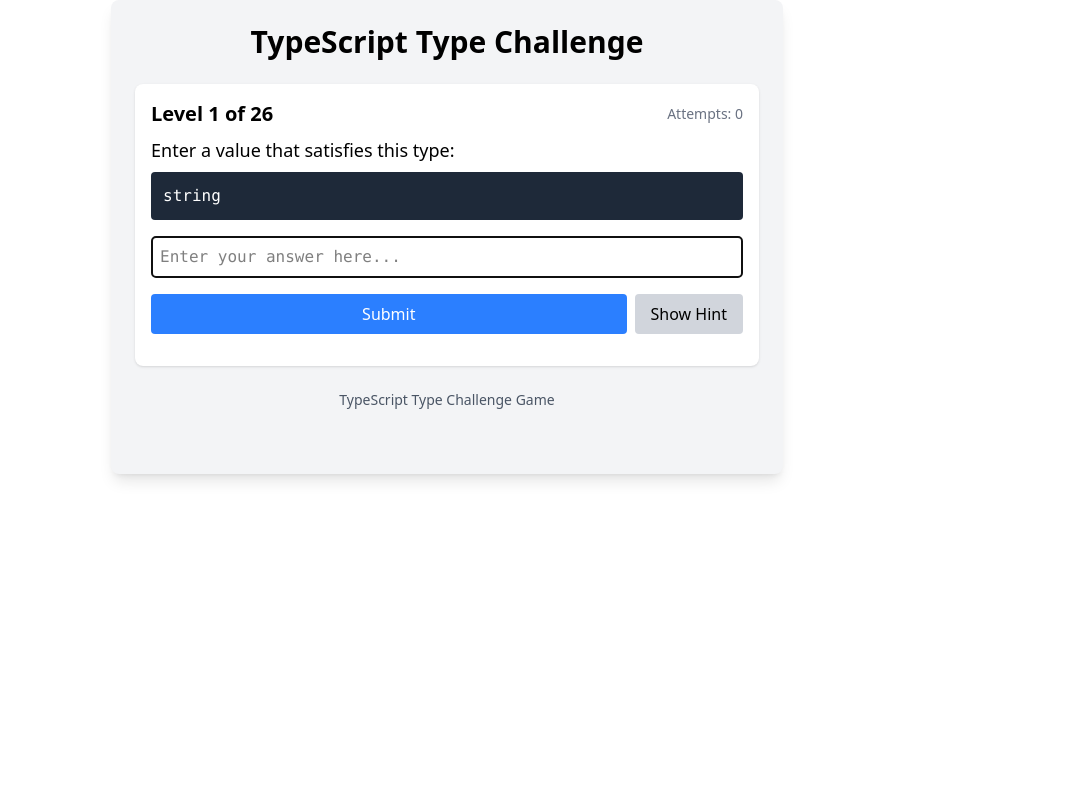
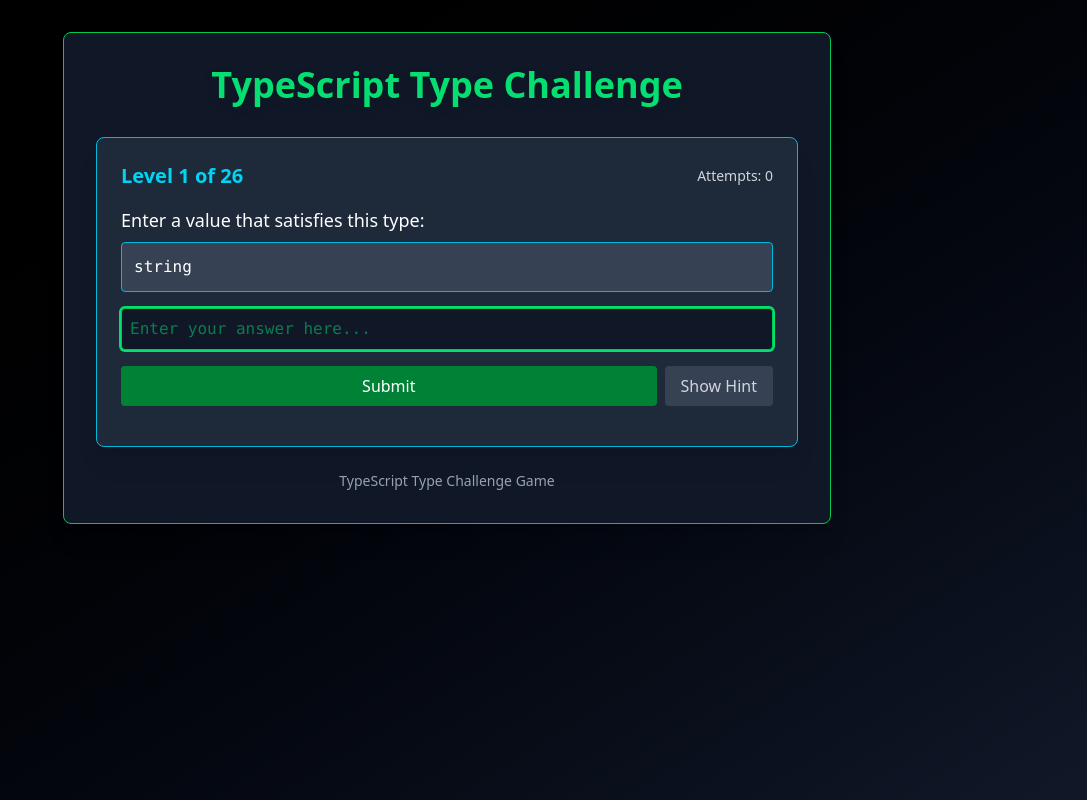
Before and after one commit to HenriqueMartinsBotelho/typescript-game, a React app: page / in a window 1280 px wide. Shown: the whole page, without its empty margins (193-1280 px from the left). Built offline with nearby package versions, Linux system fonts and the light colour scheme; the HTML template or start-up script is replaced by a standard one.

Commit message:
a better layout

```diff
--- a/src/App.tsx
+++ b/src/App.tsx
@@ -34,7 +34,7 @@
   }
 };
 
-const TypeScriptChallenge: React.FC = () => {
+const CyberpunkTypeChallenge: React.FC = () => {
   const [currentLevel, setCurrentLevel] = useState<number>(() => {
     const progress = loadProgress();
     return progress?.currentLevel ?? 0;
@@ -115,39 +115,42 @@
   };
 
   return (
-    <div className="max-w-2xl mx-auto p-6 bg-gray-100 rounded-lg shadow-lg">
-      <h1 className="text-3xl font-bold mb-6 text-center">
+    <div className="min-h-screen bg-gradient-to-br from-black to-gray-900 flex flex-col items-center p-8">
+      <div className="max-w-3xl w-full p-8 bg-gray-900 rounded-lg shadow-xl border border-green-500">
+        <h1 className="text-4xl font-extrabold mb-8 text-center text-green-400 drop-shadow-lg">
           TypeScript Type Challenge
         </h1>
 
         {gameCompleted ? (
-        <div className="bg-green-100 p-6 rounded-lg text-center">
-          <h2 className="text-2xl font-bold text-green-800 mb-4">
+          <div className="bg-gray-800 p-6 rounded-lg text-center border border-green-500">
+            <h2 className="text-3xl font-bold text-green-400 mb-4">
               🎉 Congratulations! 🎉
             </h2>
-          <p className="text-lg mb-4">
+            <p className="text-lg mb-4 text-white">
               You've completed all the TypeScript type challenges!
             </p>
-          <p className="mb-6">Total attempts: {attempts}</p>
+            <p className="mb-6 text-white">Total attempts: {attempts}</p>
             <button
               onClick={handleReset}
-            className="bg-blue-500 text-white px-4 py-2 rounded hover:bg-blue-600"
+              className="bg-green-500 text-white px-4 py-2 rounded hover:bg-green-600 transition"
             >
               Play Again
             </button>
           </div>
         ) : (
-        <div className="mb-6 bg-white p-4 rounded-lg shadow">
-          <div className="flex justify-between items-center mb-2">
-            <h2 className="text-xl font-semibold">
+          <div className="mb-6 bg-gray-800 p-6 rounded-lg shadow-xl border border-cyan-500">
+            <div className="flex justify-between items-center mb-4">
+              <h2 className="text-xl font-semibold text-cyan-400">
                 Level {currentLevel + 1} of {challenges.length}
               </h2>
-            <span className="text-sm text-gray-500">Attempts: {attempts}</span>
+              <span className="text-sm text-gray-300">
+                Attempts: {attempts}
+              </span>
             </div>
-          <p className="text-lg mb-2">
+            <p className="text-lg mb-2 text-white">
               Enter a value that satisfies this type:
             </p>
-          <div className="bg-gray-800 text-white p-3 rounded font-mono mb-4">
+            <div className="bg-gray-700 text-white p-3 rounded font-mono mb-4 border border-cyan-500">
               {currentChallenge.typeDescription}
             </div>
 
@@ -157,7 +160,7 @@
                   type="text"
                   value={userInput}
                   onChange={(e) => setUserInput(e.target.value)}
-                className="w-full p-2 border border-gray-300 rounded font-mono"
+                  className="w-full p-2 bg-gray-900 text-green-400 border border-green-500 rounded font-mono focus:outline-none focus:ring-2 focus:ring-green-400 transition"
                   placeholder="Enter your answer here..."
                   autoFocus
                 />
@@ -165,14 +168,14 @@
               <div className="flex space-x-2">
                 <button
                   type="submit"
-                className="bg-blue-500 text-white px-4 py-2 rounded hover:bg-blue-600 flex-1"
+                  className="bg-green-700 text-white px-4 py-2 rounded hover:bg-green-600 flex-1 transition"
                 >
                   Submit
                 </button>
                 <button
                   type="button"
                   onClick={toggleHint}
-                className="bg-gray-300 px-4 py-2 rounded hover:bg-gray-400"
+                  className="bg-gray-700 text-gray-300 px-4 py-2 rounded hover:bg-gray-600 transition"
                 >
                   {showHint ? "Hide Hint" : "Show Hint"}
                 </button>
@@ -180,9 +183,9 @@
             </form>
 
             {showHint && (
-            <div className="bg-yellow-100 p-3 rounded">
-              <h3 className="font-semibold">Hint:</h3>
-              <ul className="list-disc pl-5">
+              <div className="bg-gray-700 p-4 rounded border border-yellow-500">
+                <h3 className="font-semibold text-yellow-300">Hint:</h3>
+                <ul className="list-disc pl-5 text-yellow-300">
                   {currentChallenge.hints.map((hint, index) => (
                     <li key={index}>{hint}</li>
                   ))}
@@ -192,8 +195,10 @@
 
             {feedback && (
               <div
-              className={`mt-4 p-3 rounded ${
-                feedback.startsWith("Correct") ? "bg-green-100" : "bg-red-100"
+                className={`mt-4 p-4 rounded border ${
+                  feedback.startsWith("Correct")
+                    ? "bg-gray-800 border-green-500 text-green-400"
+                    : "bg-gray-800 border-red-500 text-red-400"
                 }`}
               >
                 {feedback}
@@ -202,12 +207,15 @@
           </div>
         )}
 
-      <div className="text-center text-sm text-gray-600 mt-6">
+        <div className="text-center text-sm text-gray-400 mt-6">
           <p>TypeScript Type Challenge Game</p>
         </div>
+      </div>
+      <div className="mt-8 w-full">
         <DisqusChat />
+      </div>
     </div>
   );
 };
 
-export default TypeScriptChallenge;
+export default CyberpunkTypeChallenge;
--- a/src/DisqusChat.tsx
+++ b/src/DisqusChat.tsx
@@ -13,7 +13,7 @@
       script.setAttribute("repo", "HenriqueMartinsBotelho/public-chat");
       script.setAttribute("issue-term", "pathname");
       script.setAttribute("label", "comment");
-      script.setAttribute("theme", "github-light");
+      script.setAttribute("theme", "github-dark");
       commentBox.current.appendChild(script);
     }
   }, []);
```
Lines whose indentation alone changed are shown as unchanged.
